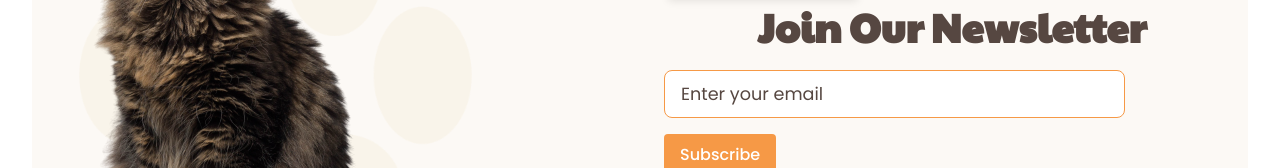
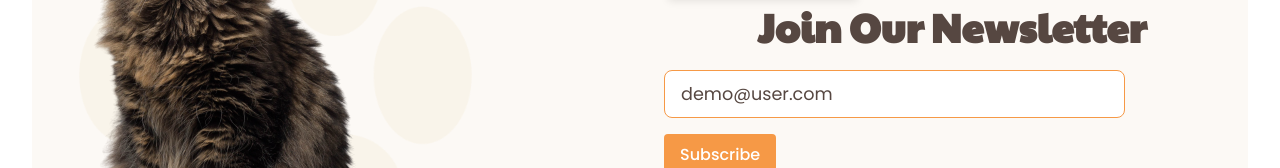
Before and after one commit to EnFlorian/vetmed, a React (Vite) app: page / in a window 1280 px wide. Shown: the part 5478-5646 px from the top of the page. Built offline with nearby package versions, Linux system fonts and the light colour scheme.

Commit message:
Chore: Added demo input

```diff
--- a/src/components/layout/Newsletter/Newsletter.tsx
+++ b/src/components/layout/Newsletter/Newsletter.tsx
@@ -5,7 +5,7 @@ import { useEffect, useState } from "react";
 import { isValidEmail } from "../../../utils";
 
 const Newsletter = () => {
-  const [email, setEmail] = useState("");
+  const [email, setEmail] = useState("demo@user.com");
   const [isModalOpen, setIsModalOpen] = useState(false);
   const [error, setError] = useState(false);
 
```
